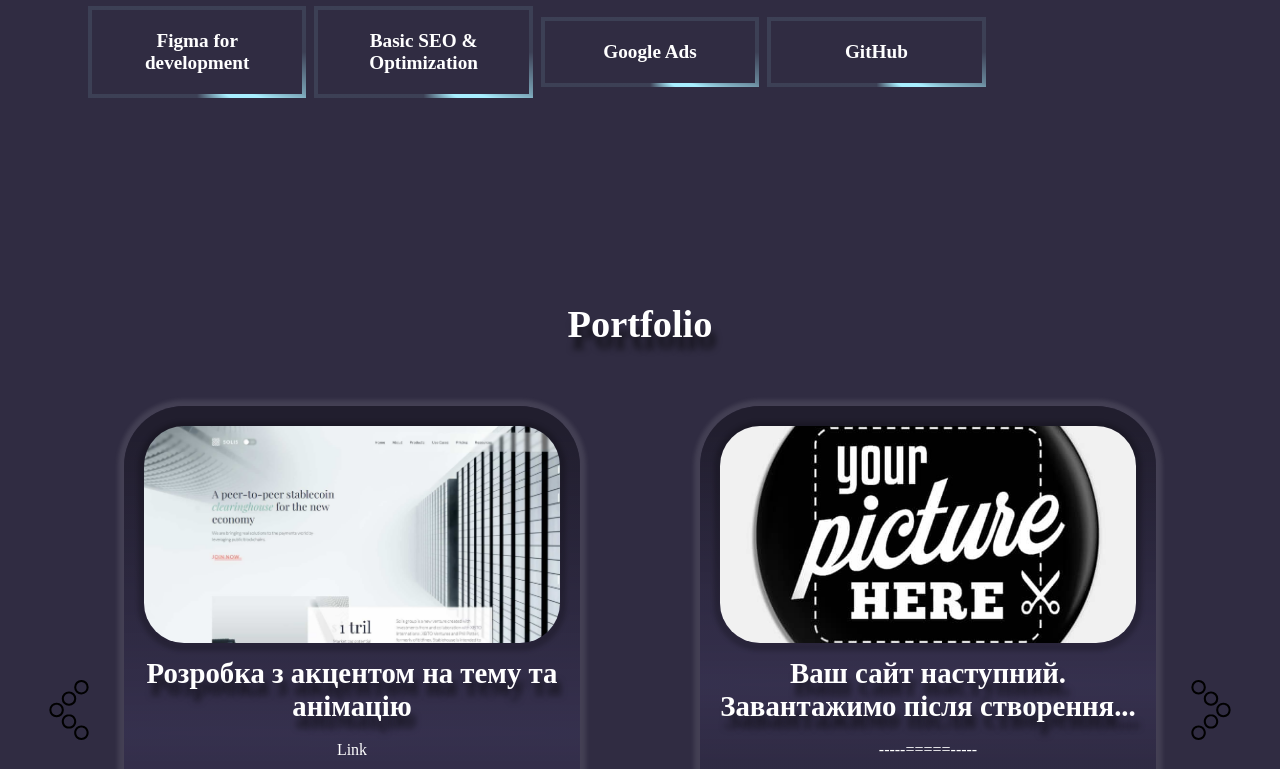
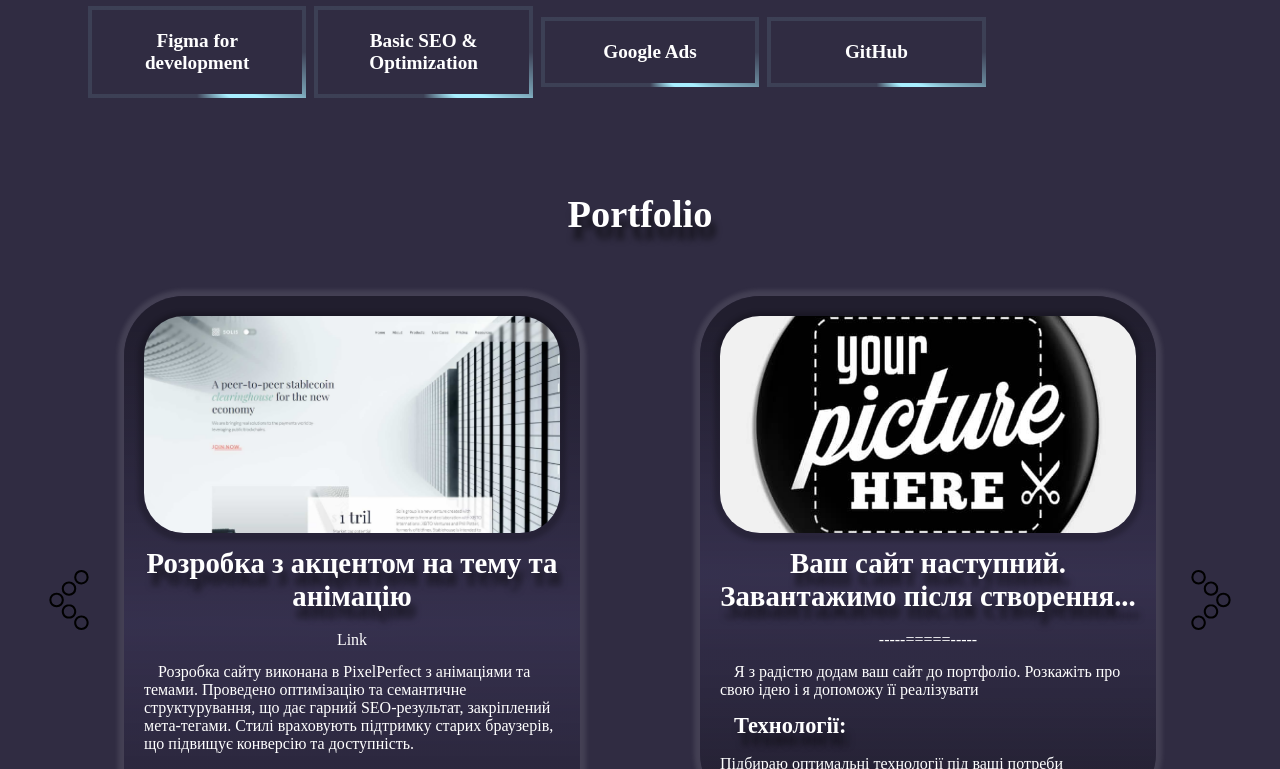
Before and after one commit to KaramanDmitriy/Portfolio, a React (Vite) app: page /#/ in a window 1280 px wide. Shown: the part 2511-3280 px from the top of the page. Built offline with nearby package versions, Linux system fonts and the light colour scheme; a web font is replaced by a local one.

Commit message:
fix margin portfolio

```diff
--- a/src/assets/pages/Portfolio.jsx
+++ b/src/assets/pages/Portfolio.jsx
@@ -3,10 +3,10 @@ import { Suspense, lazy } from 'react';
 export default function Portfolio() {
     const PortfolioBlock = lazy(() => import('../components/PortfolioBlock'));
     return (
-        <>
+        <div className="portfolio-page">
             <Suspense fallback={<div>Завантаження...</div>}>
                 <PortfolioBlock />
             </Suspense>
-        </>
+        </div>
     )
 }
--- a/src/assets/scss/Portfolio.scss
+++ b/src/assets/scss/Portfolio.scss
@@ -1,6 +1,8 @@
-#portfolio {
-    h2 {
-        padding-top: 90px;
-    }
-    padding-top: 60px;
+.portfolio-page {
+    #portfolio {
+        h2 {
+            padding-top: 90px;
+        }
+            padding-top: 60px;
+        }
 }
--- a/src/assets/scss/PortfolioBlock.scss
+++ b/src/assets/scss/PortfolioBlock.scss
@@ -5,7 +5,7 @@ $accent-color: #984AE8;
     margin: 0 auto;
 
     h2 {
-        padding-top: 140px;
+        padding-top: 90px;
         font-size: 2.4rem;
         text-align: center;
         text-shadow: 4px 12px 6px rgba(5,5,5,.6);
```
